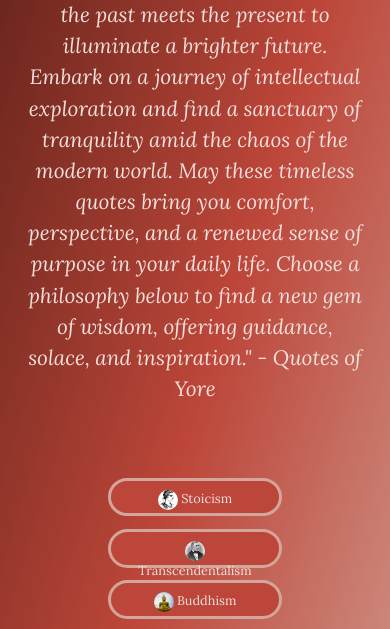
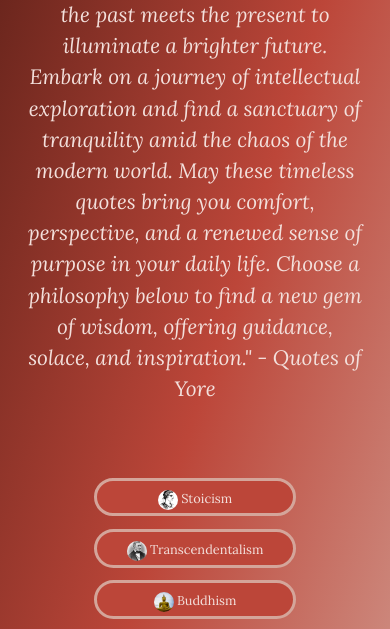
Before and after one commit to UbySolinap/quoteofyore, a website built with Parcel: page index.html in a window 390 px wide. Shown: the part 208-837 px from the top of the page. Built offline with nearby package versions, Linux system fonts and the light colour scheme; files whose address does not match are found by name.

Commit message:
Fixed Responsiveness v1

```diff
--- a/src/css/style.css
+++ b/src/css/style.css
@@ -157,7 +157,7 @@ footer a:hover {
   margin-bottom: 1em;
 
   font-size: 0.8rem;
-  width: 13.6em;
+  width: 15.8em;
   height: 3em;
 }
 
```
